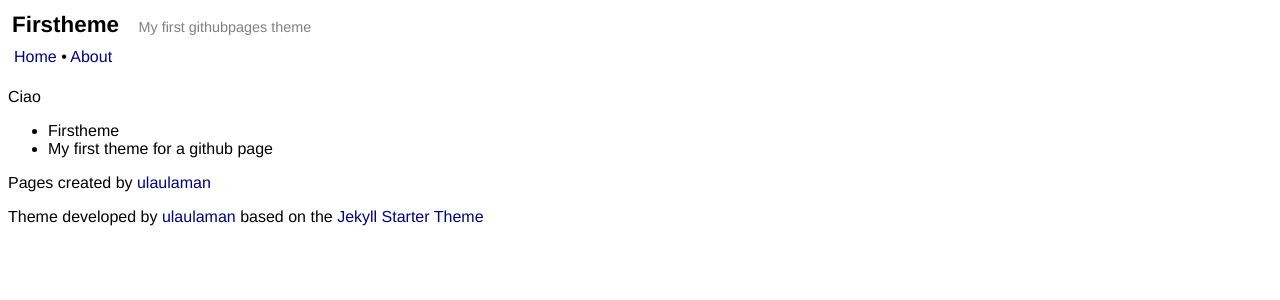
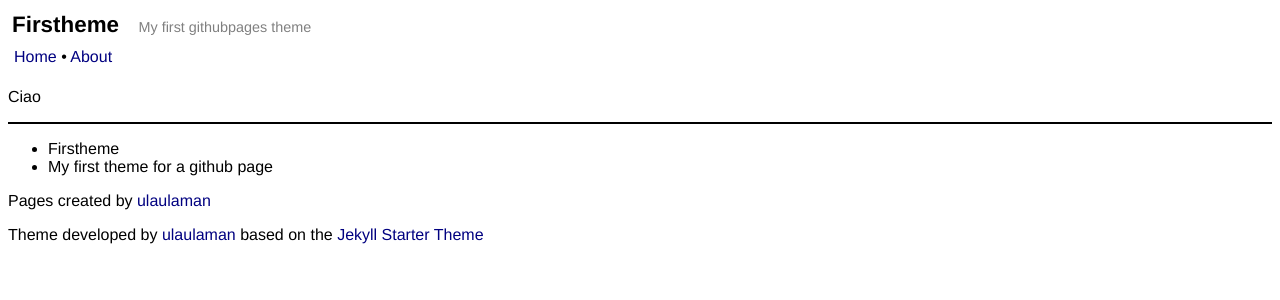
Before and after one commit to ulaulaman/firstheme, a Jekyll site: the page built from index.html, in a window 1280 px wide. Shown: the top 300 px of the page. Built offline with Jekyll 4.4.1, drawn with Linux system fonts in a browser that asks for light colours.

Commit message:
border-top for site-footer

```diff
--- a/css/style.css
+++ b/css/style.css
@@ -1,7 +1,6 @@
 /*
  * css styles go here
  */
-
 
 body {
   font-family: Helvetica,Arial,sans-serif;
@@ -15,9 +14,6 @@ a, a:visited {
 a:hover {
   text-decoration: underline;
 }
-
-
-
 
 #header {
   padding: 4px;
@@ -37,3 +33,7 @@ a:hover {
 #nav {
   padding: 6px;
 }
+
+.site-footer {
+  border-top: 2px solid;
+}
```
